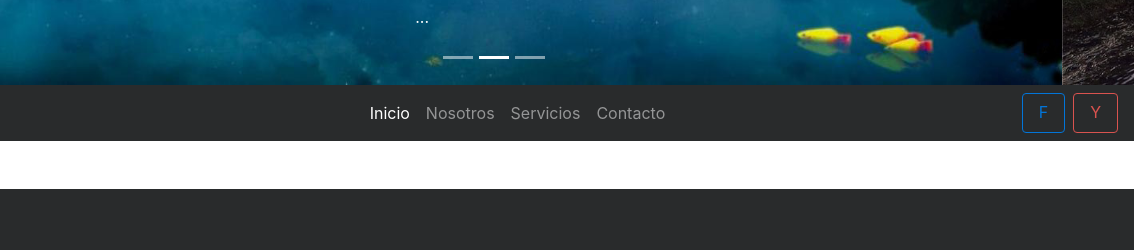
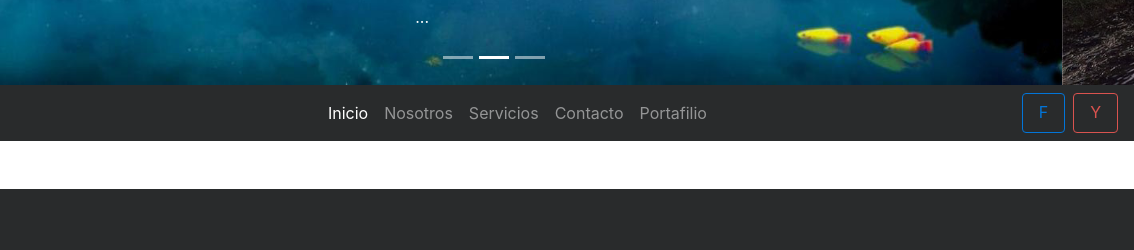
Before and after one commit to Alexbengt/git, a plain HTML site: page index.html in a window 1280 px wide. Shown: the part 715-965 px from the top of the page, 146-1280 px from the left. Drawn offline with nearby package versions, Linux system fonts and the light colour scheme; a script that the page names is missing.

Commit message:
se agrego item al navbar

```diff
--- a/index.html
+++ b/index.html
@@ -85,6 +85,7 @@
         <a class="nav-item nav-link" href="nosotros.html">Nosotros</a>
         <a class="nav-item nav-link" href="servicios.html">Servicios</a>
         <a class="nav-item nav-link" href="contacto.html">Contacto</a>
+        <a class="nav-item nav-link" href="contacto.html">Portafilio</a>
       </div>
       <div class="d-flex flex-row justify-content-center">
         <a href="#" class="btn btn-outline-primary mr-2">F</a>
```
